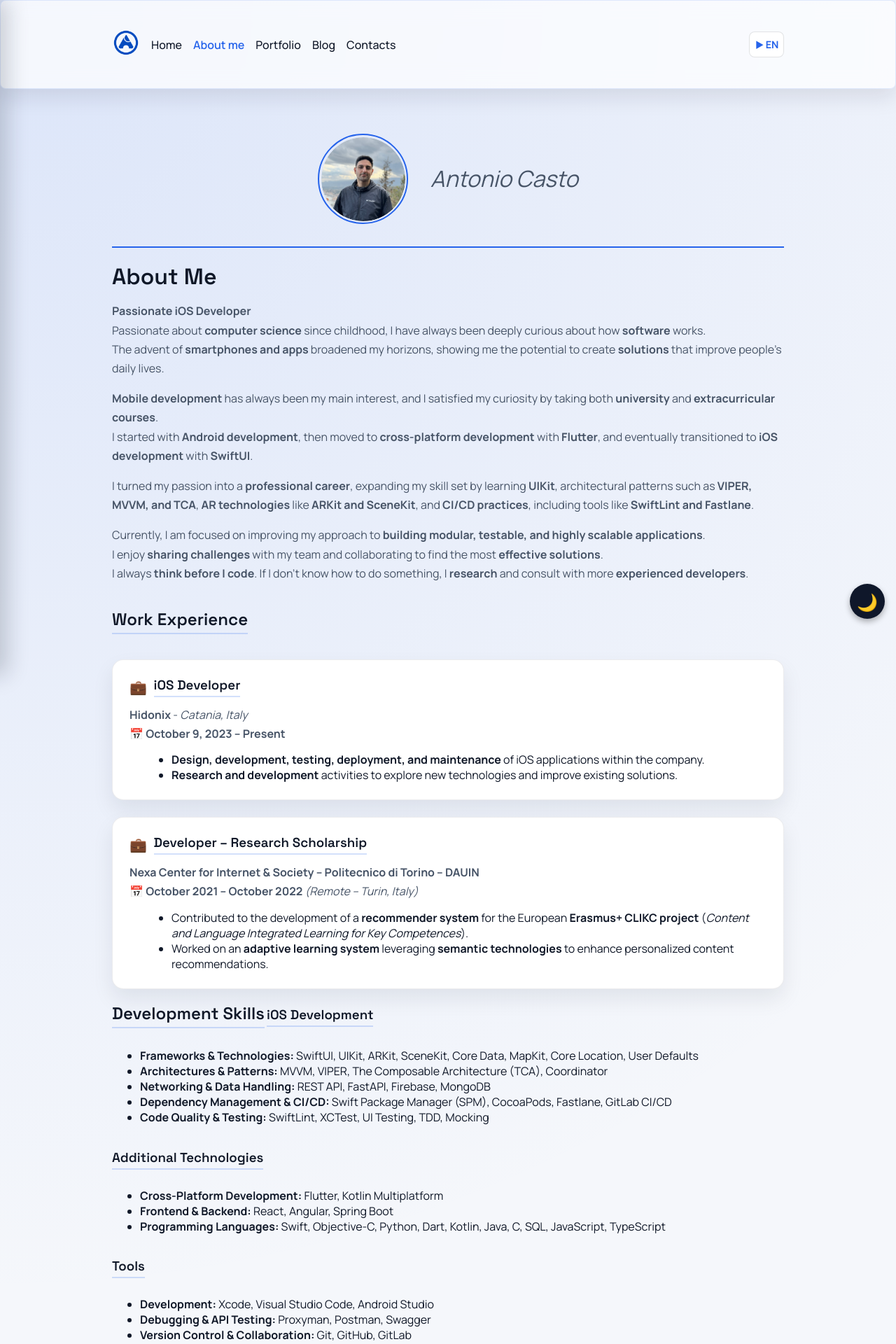
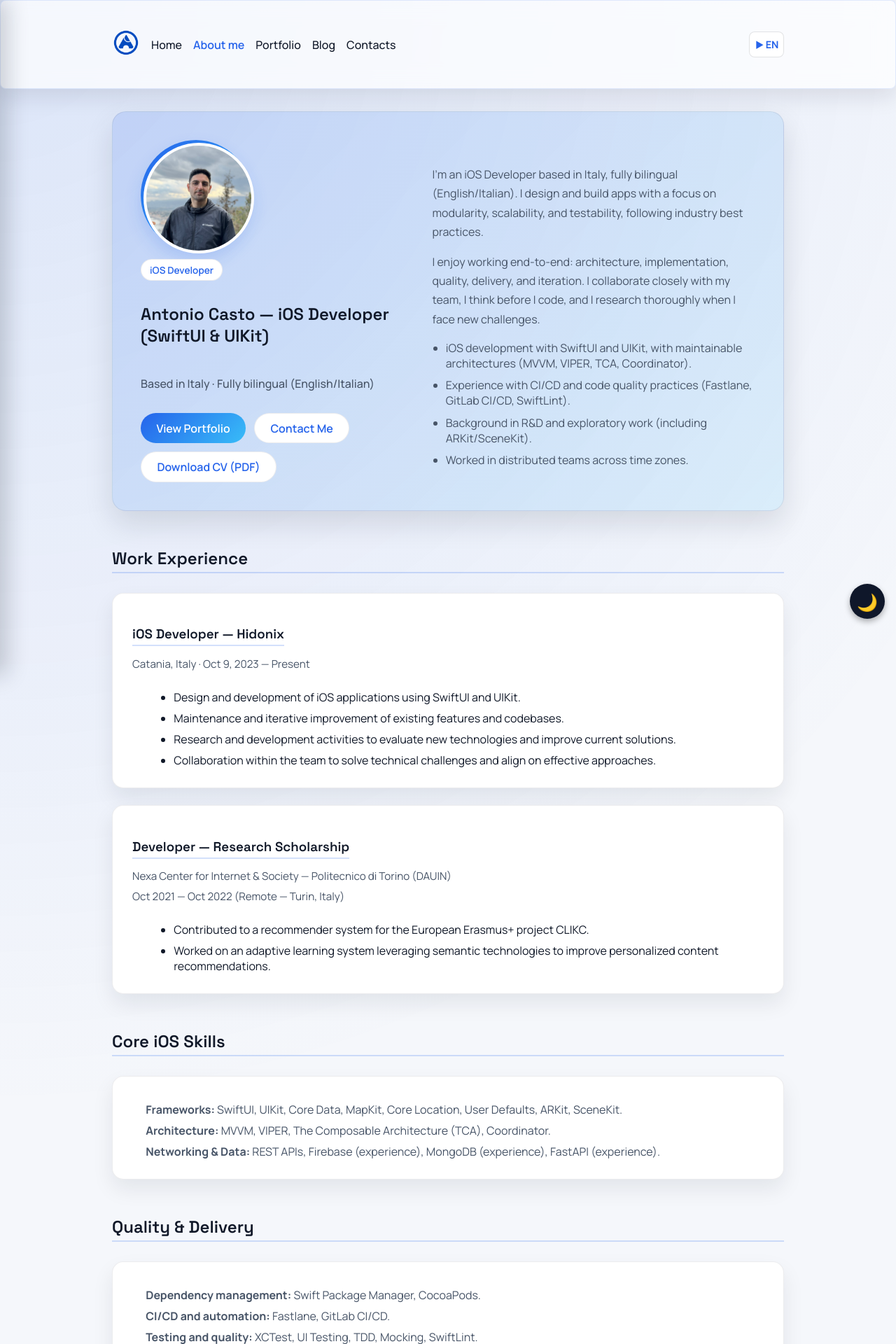
Before and after one commit to antoniocasto/acasto.dev, a Jekyll site: the page built from en/about.markdown, in a window 1280 px wide. Shown: the top 1920 px of the page at 70% size. Built offline with Jekyll 4.4.1, drawn with Linux system fonts in a browser that asks for light colours; some of the changed text lies outside the part shown.

Commit message:
Revamp about page layout and content

```diff
--- a/_layouts/about.html
+++ b/_layouts/about.html
@@ -1,20 +1,7 @@
 ---
 layout: default
 ---
-<!-- This is the about page layout for Antonio Casto's personal website.
-  It includes a header section with a profile image and name,
-  followed by the main content of the page. -->
-<div class="about-header">
-  <div class="about-container">
-    <div class="circular-border">
-   <div class="circular-container">
-     <img src="/assets/images/profile.jpeg" alt="Antonio Casto" class="circular-image">
-   </div>
-    </div>
-    <div class="profile-name">
-   <p class="cursive-name">Antonio Casto</p>
-    </div>
-  </div>
+<!-- This is the about page layout for Antonio Casto's personal website. -->
+<div class="about-page">
+  {{ content }}
 </div>
-
-{{ content }}
--- a/_sass/_about.scss
+++ b/_sass/_about.scss
@@ -1,107 +1,209 @@
-.about-header {
-  padding: 2rem; // Adds padding around the header
-  border-bottom: 2px solid var(--primary-color); // Adds a bottom border with primary color
+.about-page {
+  display: flex;
+  flex-direction: column;
+  gap: 2rem;
 }
 
-.about-container {
-  display: flex; // Uses flexbox for layout
-  align-items: center; // Centers items vertically
-  justify-content: center; // Centers items horizontally
-  gap: 2rem; // Adds space between flex items
+.about-hero {
+  display: grid;
+  gap: 2rem;
+  align-items: center;
+  padding: 2.5rem;
+  border-radius: 20px;
+  background: var(--hero-bg);
+  border: 1px solid var(--border-color);
+  box-shadow: 0 18px 40px rgba(15, 23, 42, 0.12);
+  animation: fadeUp 0.6s ease both;
 }
 
-.circular-border {
-  display: flex; // Uses flexbox for layout
-  align-items: center; // Centers items vertically
-  justify-content: center; // Centers items horizontally
-  width: 125px; // Sets the width of the element
-  height: 125px; // Sets the height of the element
-  border-radius: 50%; // Makes the element circular
-  border: 2px solid var(--primary-color); // Adds a border with primary color
-  box-sizing: content-box; // Ensures padding and border are not included in the element's width and height
-  aspect-ratio: 1 / 1; // Maintains a 1:1 aspect ratio
+.about-hero__identity {
+  display: flex;
+  flex-direction: column;
+  gap: 0.75rem;
 }
 
-.circular-container {
-  width: 120px; // Sets the width of the element
-  height: 120px; // Sets the height of the element
-  border-radius: 50%; // Makes the element circular
-  overflow: hidden; // Hides overflow content
-  display: flex; // Uses flexbox for layout
-  align-items: center; // Centers items vertically
-  justify-content: center; // Centers items horizontally
-  aspect-ratio: 1 / 1; // Maintains a 1:1 aspect ratio
+.avatar-ring {
+  width: 150px;
+  height: 150px;
+  border-radius: 50%;
+  background: var(--accent-gradient);
+  padding: 4px;
+  box-shadow: 0 12px 24px rgba(37, 99, 235, 0.2);
+  transition: transform 0.2s ease, box-shadow 0.2s ease;
 }
 
-.circular-image {
-  width: 100%; // Sets the width to 100% of the parent element
-  height: 100%; // Sets the height to 100% of the parent element
-  object-fit: cover; // Ensures the image covers the entire element
-  border-radius: 50%; // Makes the image circular
+.avatar-ring:hover {
+  transform: translateY(-2px);
+  box-shadow: 0 18px 30px rgba(37, 99, 235, 0.25);
 }
 
-.profile-name .cursive-name {
-  font-family: var(--font-stack); // Sets the font family
-  font-style: italic; // Makes the text italic
-  font-size: 2rem; // Sets the font size
-  margin: 0; // Removes default margin
+.avatar-ring__inner {
+  width: 100%;
+  height: 100%;
+  border-radius: 50%;
+  background-color: var(--surface-color);
+  display: flex;
+  align-items: center;
+  justify-content: center;
+  padding: 4px;
 }
 
-.experience-list,
-.education-list {
+.avatar-image {
+  width: 100%;
+  height: 100%;
+  border-radius: 50%;
+  object-fit: cover;
+}
+
+.role-badge {
+  align-self: flex-start;
+  padding: 0.35rem 0.75rem;
+  border-radius: 999px;
+  font-size: 0.85rem;
+  font-weight: 600;
+  background: var(--surface-color);
+  border: 1px solid var(--border-color);
+  color: var(--primary-color);
+}
+
+.role-line {
+  color: var(--text-muted);
+  font-weight: 500;
+}
+
+.highlights-list {
+  margin: 1rem 0 0;
+  padding-left: 1.2rem;
+  display: grid;
+  gap: 0.6rem;
+  color: var(--text-muted);
+}
+
+.about-section {
+  display: flex;
+  flex-direction: column;
+  gap: 1rem;
+}
+
+.about-grid {
   display: grid;
   gap: 1.5rem;
-  margin-top: 1.5rem;
 }
 
-.experience-item,
-.education-item {
+.about-card {
   background-color: var(--surface-color);
   border-radius: 16px;
-  padding: 1.5rem;
+  padding: 1.75rem;
+  border: 1px solid var(--border-color);
   box-shadow: 0 14px 30px rgba(15, 23, 42, 0.08);
+  display: flex;
+  flex-direction: column;
+  gap: 0.75rem;
+  animation: fadeUp 0.6s ease both;
+}
+
+.about-card ul {
+  margin: 0.5rem 0 0 1.2rem;
+  display: grid;
+  gap: 0.5rem;
+}
+
+.meta {
+  margin: 0.2rem 0;
+  color: var(--text-muted);
+  font-size: 0.95rem;
+}
+
+.skill-list {
+  list-style: none;
+  padding-left: 0;
+  margin: 0;
+  display: grid;
+  gap: 0.75rem;
+  color: var(--text-muted);
+}
+
+.about-details {
+  background: var(--surface-color);
+  border-radius: 16px;
+  border: 1px solid var(--border-color);
+  box-shadow: 0 12px 24px rgba(15, 23, 42, 0.06);
+}
+
+.about-details summary {
+  cursor: pointer;
+  padding: 1rem 1.5rem;
+  font-weight: 600;
+  color: var(--text-color);
+}
+
+.about-details__content {
+  padding: 0 1.5rem 1.5rem;
+  color: var(--text-muted);
+  display: grid;
+  gap: 0.75rem;
+}
+
+.cta-row {
+  display: flex;
+  flex-wrap: wrap;
+  gap: 0.75rem;
+}
+
+.cta-row--full {
+  justify-content: flex-start;
+}
+
+.cta-button {
+  background: var(--accent-gradient);
+  color: #fff;
+  padding: 0.6rem 1.4rem;
+  border-radius: 999px;
+  font-weight: 600;
+  border: none;
+  display: inline-flex;
+  align-items: center;
+  justify-content: center;
+  transition: transform 0.2s ease, box-shadow 0.2s ease;
+}
+
+.cta-button:hover {
+  text-decoration: none;
+  transform: translateY(-1px);
+  box-shadow: 0 12px 24px rgba(37, 99, 235, 0.25);
+}
+
+.cta-button--ghost {
+  background: var(--surface-color);
+  color: var(--primary-color);
   border: 1px solid var(--border-color);
 }
 
-.experience-item__heading,
-.education-item__heading {
-  display: flex;
-  align-items: center;
-  gap: 0.6rem;
-  margin-bottom: 0.75rem;
+@media (min-width: 900px) {
+  .about-hero {
+    grid-template-columns: 1fr 1.2fr;
+  }
 }
 
-.experience-item__heading h3,
-.education-item__heading h3 {
-  margin: 0;
+@media (prefers-reduced-motion: reduce) {
+  .about-hero,
+  .about-card {
+    animation: none;
+  }
+
+  .avatar-ring,
+  .cta-button {
+    transition: none;
+  }
 }
 
-.experience-item__icon,
-.education-item__icon {
-  font-size: 1.25rem;
-}
-
-.experience-item ul,
-.education-item ul {
-  margin: 0.75rem 0 0 1.25rem;
-}
-
-.experience-item p,
-.education-item p {
-  margin: 0.5rem 0 0;
-}
-
-@media (max-width: 768px) {
-  .circular-border {
-    width: 108px; // Sets the width of the element for smaller screens
-    height: 108px; // Sets the height of the element for smaller screens
-    border-width: 2px; // Sets the border width for smaller screens
-    aspect-ratio: 1 / 1; // Maintains a 1:1 aspect ratio
+@keyframes fadeUp {
+  from {
+    opacity: 0;
+    transform: translateY(12px);
   }
-
-  .circular-container {
-    width: 104px; // Sets the width of the element for smaller screens
-    height: 104px; // Sets the height of the element for smaller screens
-    aspect-ratio: 1 / 1; // Maintains a 1:1 aspect ratio
+  to {
+    opacity: 1;
+    transform: translateY(0);
   }
 }
--- a/en/about.markdown
+++ b/en/about.markdown
@@ -4,129 +4,121 @@ title: "About"
 ref: "about"
 permalink: "/en/about/"
 ---
-# About Me
 
-**Passionate iOS Developer**
-Passionate about **computer science** since childhood, I have always been deeply curious about how **software** works.
-The advent of **smartphones and apps** broadened my horizons, showing me the potential to create **solutions** that improve people’s daily lives.
-
-**Mobile development** has always been my main interest, and I satisfied my curiosity by taking both **university** and **extracurricular courses**.
-I started with **Android development**, then moved to **cross-platform development** with **Flutter**, and eventually transitioned to **iOS development** with **SwiftUI**.
-
-I turned my passion into a **professional career**, expanding my skill set by learning **UIKit**, architectural patterns such as **VIPER, MVVM, and TCA**, **AR technologies** like **ARKit and SceneKit**, and **CI/CD practices**, including tools like **SwiftLint and Fastlane**.
-
-Currently, I am focused on improving my approach to **building modular, testable, and highly scalable applications**.
-I enjoy **sharing challenges** with my team and collaborating to find the most **effective solutions**.
-I always **think before I code**. If I don’t know how to do something, I **research** and consult with more **experienced developers**.
-
-## Work Experience
-
-<div class="experience-list">
-  <div class="experience-item">
-    <div class="experience-item__heading">
-      <span class="experience-item__icon" aria-hidden="true">💼</span>
-      <h3>iOS Developer</h3>
+<section class="about-hero">
+  <div class="about-hero__identity">
+    <div class="avatar-ring">
+      <div class="avatar-ring__inner">
+        <img src="/assets/images/profile.jpeg" alt="Antonio Casto" class="avatar-image">
+      </div>
     </div>
-    <p><strong>Hidonix</strong> - <em>Catania, Italy</em><br>
-    📅 <strong>October 9, 2023 – Present</strong></p>
-    <ul>
-      <li><strong>Design, development, testing, deployment, and maintenance</strong> of iOS applications within the company.</li>
-      <li><strong>Research and development</strong> activities to explore new technologies and improve existing solutions.</li>
+    <span class="role-badge">iOS Developer</span>
+    <h1>Antonio Casto — iOS Developer (SwiftUI &amp; UIKit)</h1>
+    <p class="role-line">Based in Italy · Fully bilingual (English/Italian)</p>
+    <div class="cta-row">
+      <a class="cta-button" href="/en/portfolio/">View Portfolio</a>
+      <a class="cta-button cta-button--ghost" href="/en/contacts/">Contact Me</a>
+      <a class="cta-button cta-button--ghost" href="/assets/cv/antonio-casto-cv.pdf">Download CV (PDF)</a>
+    </div>
+  </div>
+  <div class="about-hero__summary">
+    <p>I’m an iOS Developer based in Italy, fully bilingual (English/Italian). I design and build apps with a focus on modularity, scalability, and testability, following industry best practices.</p>
+    <p>I enjoy working end-to-end: architecture, implementation, quality, delivery, and iteration. I collaborate closely with my team, I think before I code, and I research thoroughly when I face new challenges.</p>
+    <ul class="highlights-list">
+      <li>iOS development with SwiftUI and UIKit, with maintainable architectures (MVVM, VIPER, TCA, Coordinator).</li>
+      <li>Experience with CI/CD and code quality practices (Fastlane, GitLab CI/CD, SwiftLint).</li>
+      <li>Background in R&amp;D and exploratory work (including ARKit/SceneKit).</li>
+      <li>Worked in distributed teams across time zones.</li>
     </ul>
   </div>
+</section>
 
-  <div class="experience-item">
-    <div class="experience-item__heading">
-      <span class="experience-item__icon" aria-hidden="true">💼</span>
-      <h3>Developer – Research Scholarship</h3>
-    </div>
-    <p><strong>Nexa Center for Internet &amp; Society – Politecnico di Torino – DAUIN</strong><br>
-    📅 <strong>October 2021 – October 2022</strong> <em>(Remote – Turin, Italy)</em></p>
-    <ul>
-      <li>Contributed to the development of a <strong>recommender system</strong> for the European <strong>Erasmus+ CLIKC project</strong> (<em>Content and Language Integrated Learning for Key Competences</em>).</li>
-      <li>Worked on an <strong>adaptive learning system</strong> leveraging <strong>semantic technologies</strong> to enhance personalized content recommendations.</li>
+<section class="about-section">
+  <h2>Work Experience</h2>
+  <div class="about-grid">
+    <article class="about-card">
+      <header>
+        <h3>iOS Developer — Hidonix</h3>
+        <p class="meta">Catania, Italy · Oct 9, 2023 — Present</p>
+      </header>
+      <ul>
+        <li>Design and development of iOS applications using SwiftUI and UIKit.</li>
+        <li>Maintenance and iterative improvement of existing features and codebases.</li>
+        <li>Research and development activities to evaluate new technologies and improve current solutions.</li>
+        <li>Collaboration within the team to solve technical challenges and align on effective approaches.</li>
+      </ul>
+    </article>
+    <article class="about-card">
+      <header>
+        <h3>Developer — Research Scholarship</h3>
+        <p class="meta">Nexa Center for Internet &amp; Society — Politecnico di Torino (DAUIN)</p>
+        <p class="meta">Oct 2021 — Oct 2022 (Remote — Turin, Italy)</p>
+      </header>
+      <ul>
+        <li>Contributed to a recommender system for the European Erasmus+ project CLIKC.</li>
+        <li>Worked on an adaptive learning system leveraging semantic technologies to improve personalized content recommendations.</li>
+      </ul>
+    </article>
+  </div>
+</section>
+
+<section class="about-section">
+  <h2>Core iOS Skills</h2>
+  <div class="about-card">
+    <ul class="skill-list">
+      <li><strong>Frameworks:</strong> SwiftUI, UIKit, Core Data, MapKit, Core Location, User Defaults, ARKit, SceneKit.</li>
+      <li><strong>Architecture:</strong> MVVM, VIPER, The Composable Architecture (TCA), Coordinator.</li>
+      <li><strong>Networking &amp; Data:</strong> REST APIs, Firebase (experience), MongoDB (experience), FastAPI (experience).</li>
     </ul>
   </div>
-</div>
+</section>
 
-## Development Skills
+<section class="about-section">
+  <h2>Quality &amp; Delivery</h2>
+  <div class="about-card">
+    <ul class="skill-list">
+      <li><strong>Dependency management:</strong> Swift Package Manager, CocoaPods.</li>
+      <li><strong>CI/CD and automation:</strong> Fastlane, GitLab CI/CD.</li>
+      <li><strong>Testing and quality:</strong> XCTest, UI Testing, TDD, Mocking, SwiftLint.</li>
+    </ul>
+  </div>
+</section>
 
-### iOS Development
-- **Frameworks & Technologies:** SwiftUI, UIKit, ARKit, SceneKit, Core Data, MapKit, Core Location, User Defaults
-- **Architectures & Patterns:** MVVM, VIPER, The Composable Architecture (TCA), Coordinator
-- **Networking & Data Handling:** REST API, FastAPI, Firebase, MongoDB
-- **Dependency Management & CI/CD:** Swift Package Manager (SPM), CocoaPods, Fastlane, GitLab CI/CD
-- **Code Quality & Testing:** SwiftLint, XCTest, UI Testing, TDD, Mocking
+<section class="about-section">
+  <h2>Education</h2>
+  <div class="about-card">
+    <ul class="skill-list">
+      <li>M.Sc. Computer Engineering (Software) — Politecnico di Torino (2018–2022).</li>
+      <li>B.Sc. Computer Engineering — Politecnico di Torino (2014–2018).</li>
+      <li>Scientific High School (P.N.I.) — I.I.S. “Matteo Raeli”, Noto (2008–2013).</li>
+      <li>IELTS 5.5 — British Council.</li>
+    </ul>
+  </div>
+</section>
 
-### Additional Technologies
-- **Cross-Platform Development:** Flutter, Kotlin Multiplatform
-- **Frontend & Backend:** React, Angular, Spring Boot
-- **Programming Languages:** Swift, Objective-C, Python, Dart, Kotlin, Java, C, SQL, JavaScript, TypeScript
+<section class="about-section">
+  <h2>Continuous Learning</h2>
+  <div class="about-card">
+    <p>I keep my skills current through Hacking with Swift, Design+Code, and Point-Free, alongside official documentation and books.</p>
+  </div>
+</section>
 
-### Tools
-- **Development:** Xcode, Visual Studio Code, Android Studio
-- **Debugging & API Testing:** Proxyman, Postman, Swagger
-- **Version Control & Collaboration:** Git, GitHub, GitLab
+<section class="about-section">
+  <h2>Additional Technologies</h2>
+  <details class="about-details">
+    <summary>View supporting tools and platforms</summary>
+    <div class="about-details__content">
+      <p><strong>Platforms:</strong> Flutter, Kotlin Multiplatform, React, Angular, Spring Boot.</p>
+      <p><strong>Languages:</strong> Swift, Objective-C, Python, Dart, Kotlin, Java, C, SQL, JavaScript, TypeScript.</p>
+      <p><strong>Tools:</strong> Xcode, VS Code, Android Studio — Postman, Proxyman, Swagger — GitHub, GitLab.</p>
+    </div>
+  </details>
+</section>
 
-## Education
-
-<div class="education-list">
-  <div class="education-item">
-    <div class="education-item__heading">
-      <span class="education-item__icon" aria-hidden="true">🎓</span>
-      <h3>Computer Engineering - Software | Master’s Degree</h3>
-    </div>
-    <p><em>Politecnico di Torino</em><br>
-    📅 09/2018 – 06/2022<br>
-    📍 Turin, Italy</p>
+<section class="about-section">
+  <div class="cta-row cta-row--full">
+    <a class="cta-button" href="/en/portfolio/">View Portfolio</a>
+    <a class="cta-button cta-button--ghost" href="/en/contacts/">Contact Me</a>
+    <a class="cta-button cta-button--ghost" href="/assets/cv/antonio-casto-cv.pdf">Download CV (PDF)</a>
   </div>
-
-  <div class="education-item">
-    <div class="education-item__heading">
-      <span class="education-item__icon" aria-hidden="true">🎓</span>
-      <h3>Computer Engineering | Bachelor’s Degree</h3>
-    </div>
-    <p><em>Politecnico di Torino</em><br>
-    📅 09/2014 – 09/2018<br>
-    📍 Turin, Italy</p>
-  </div>
-
-  <div class="education-item">
-    <div class="education-item__heading">
-      <span class="education-item__icon" aria-hidden="true">🎓</span>
-      <h3>Liceo Scientifico P.N.I.</h3>
-    </div>
-    <p><em>Istituto di Istruzione Superiore "Matteo Raeli" in Noto</em><br>
-    📅 2008 – 2013<br>
-    📍 Noto, Italy</p>
-  </div>
-
-  <div class="education-item">
-    <div class="education-item__heading">
-      <span class="education-item__icon" aria-hidden="true">🎓</span>
-      <h3>IELTS - 5.5 Certification</h3>
-    </div>
-    <p><em>British Council (required by Politecnico di Torino)</em></p>
-  </div>
-</div>
-
-## iOS Development Learning Sources
-### 100 Days of SwiftUI - iOS development starting point
-*Hacking with Swift - Paul Hudson*
-🔗 [Website](https://www.hackingwithswift.com/100/swiftui)
-
-### Continuous Learning
-- In-depth studies of SwiftUI through Hacking With Swift, [Design+Code](https://www.designcode.io/), and YouTube mentors
-- Advanced iOS concepts from Point-Free, other online resources, documentations and books
-
-## Soft Skills
-
-### **Teamwork & Communication**
-- Strong ability to **collaborate in cross-functional teams**.
-- Experience in **international environments**, working with colleagues from the **U.S. branch**.
-- **Fully bilingual in English and Italian**, enabling clear communication in international teams.
-- Excellent **problem-solving and adaptability skills** in fast-paced projects.
-
-### **Critical Thinking & Decision-Making**
-- Strategic approach to **design and development** for long-term scalability.
-- Ability to **prioritize tasks effectively** and **identify key technical challenges**.
+</section>
```
